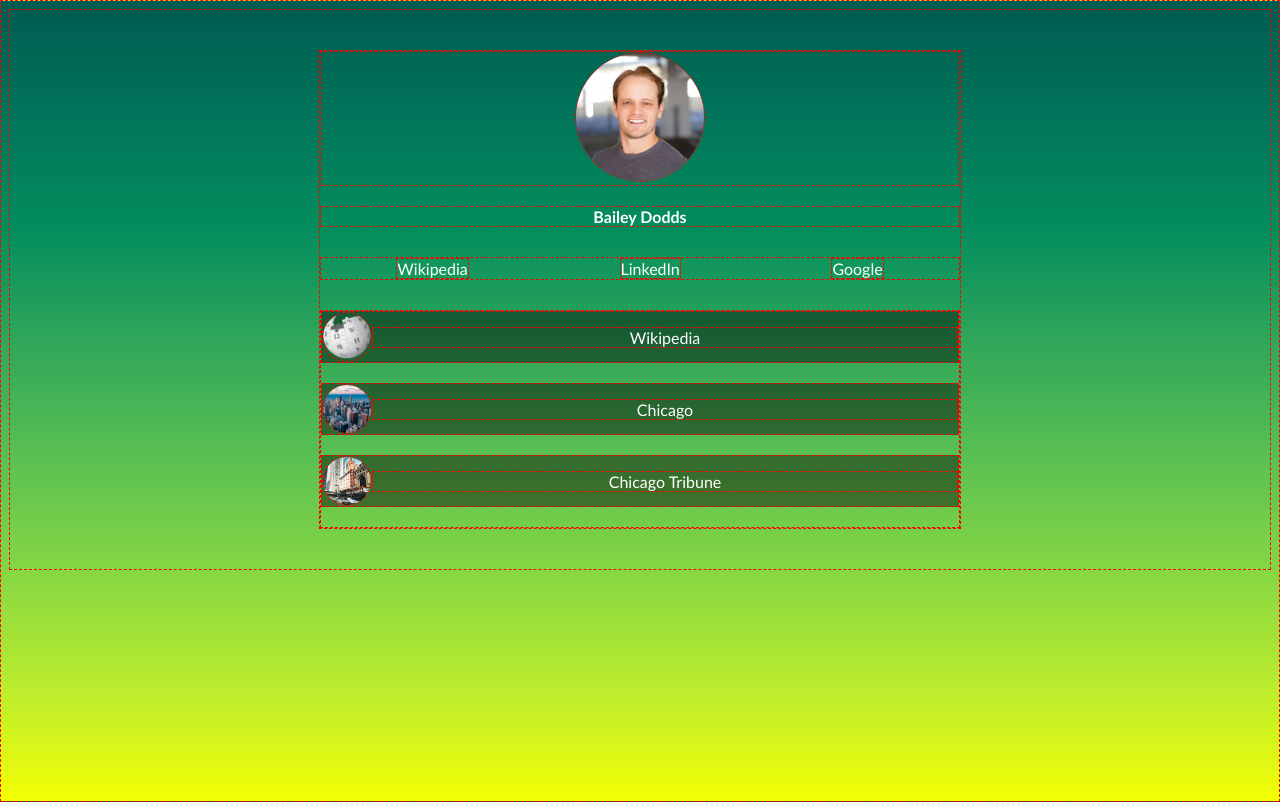
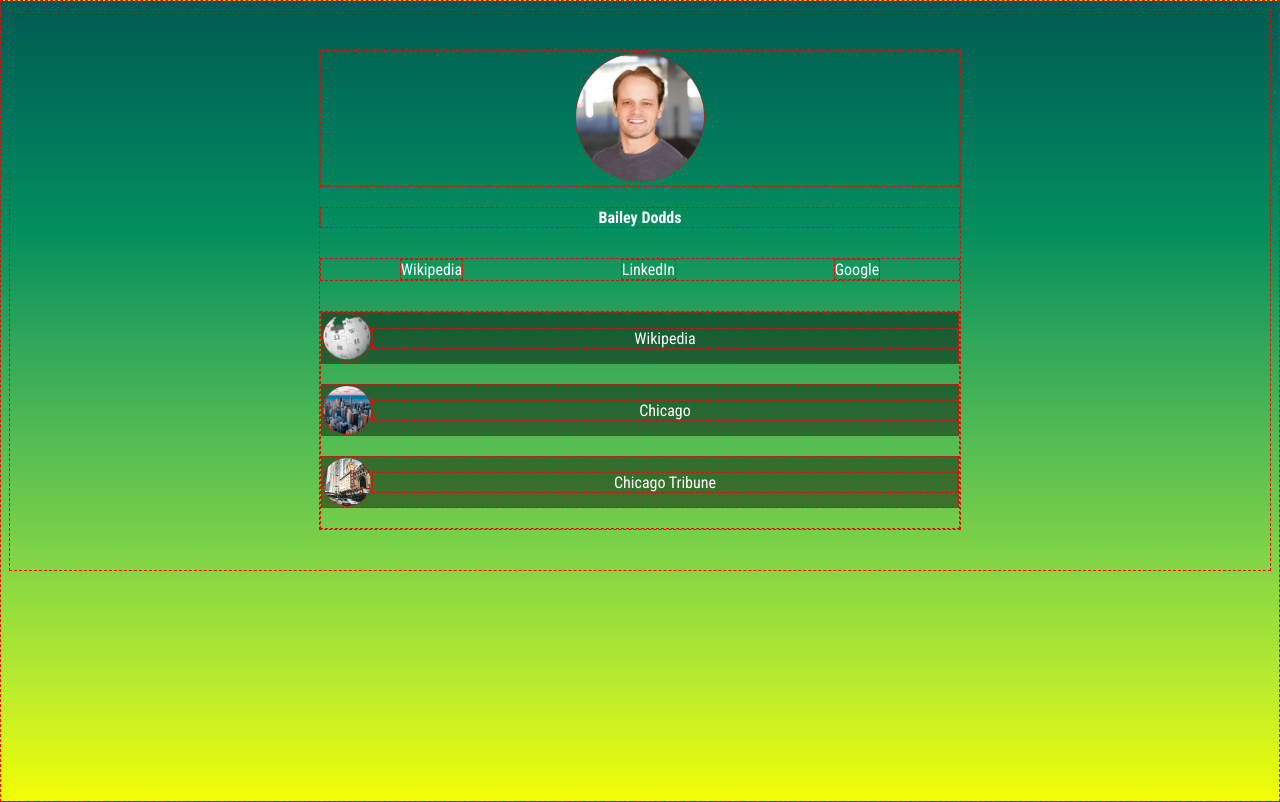
Before and after one commit to baileydodds/link-in-bio, a plain HTML site: page index.html in a window 1280 px wide. Drawn offline with Linux system fonts and the light colour scheme.

Commit message:
font check

```diff
--- a/index.html
+++ b/index.html
@@ -4,6 +4,7 @@
     <meta charset="UTF-8">
     <meta name="viewport" content="width=device-width, initial-scale=1.0">
     <title>Bailey Dodds' Links</title>
+    <link href="https://fonts.googleapis.com/css?family=Cabin|Roboto:400,700|Roboto+Condensed:400,700" rel="stylesheet">
 
     <style>
       * {
@@ -20,7 +21,7 @@
       padding-bottom: 40px;
       background: linear-gradient(180deg, #005b50, #00745a, #038e5d, #31a75a, #5ac052, #87d743, #baec2e, #f3ff05);
       color: rgba(255, 255, 255, 1.0);
-      font-family: "Trebuchet MS";
+      font-family: 'Roboto Condensed', sans-serif;
      }
      .avatar-image {
        width: 128px;
```
